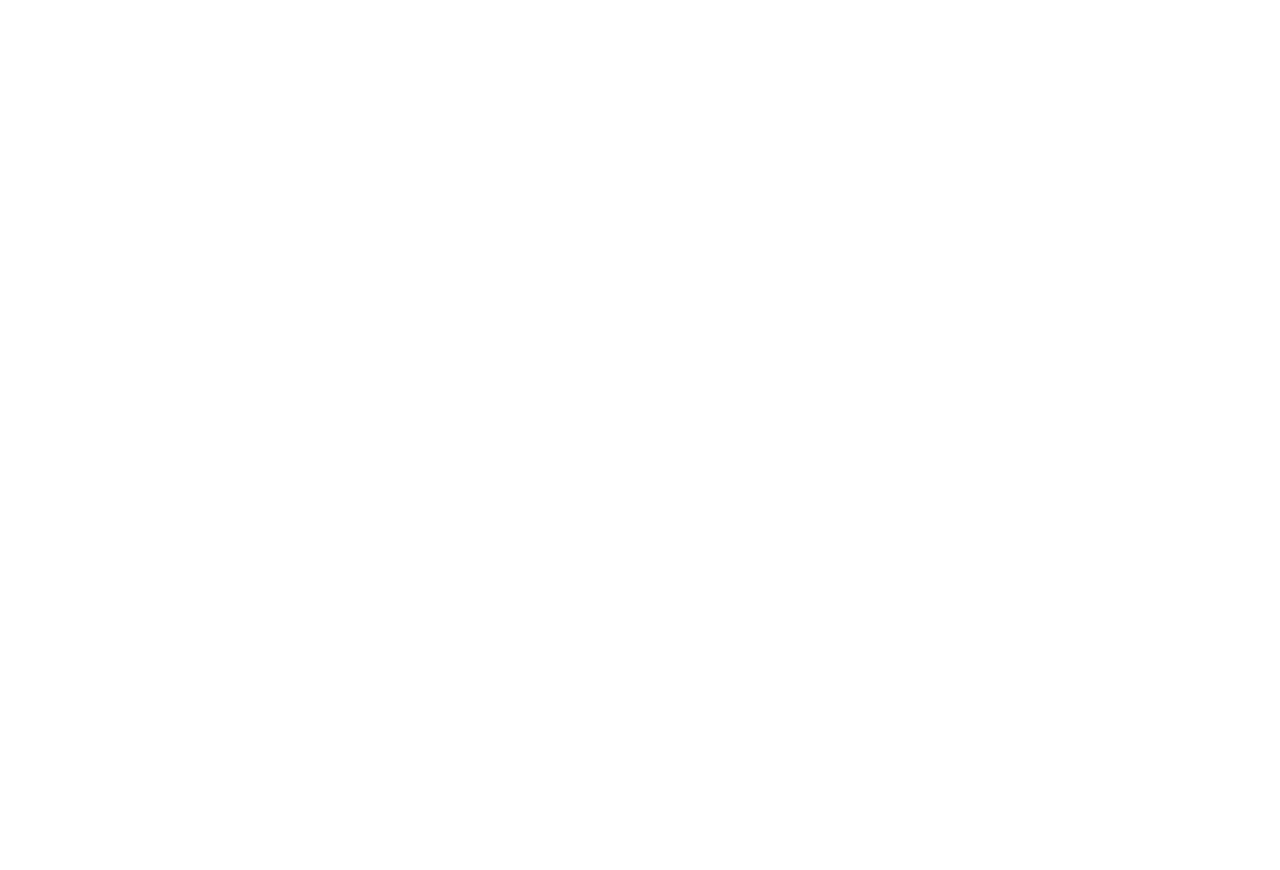
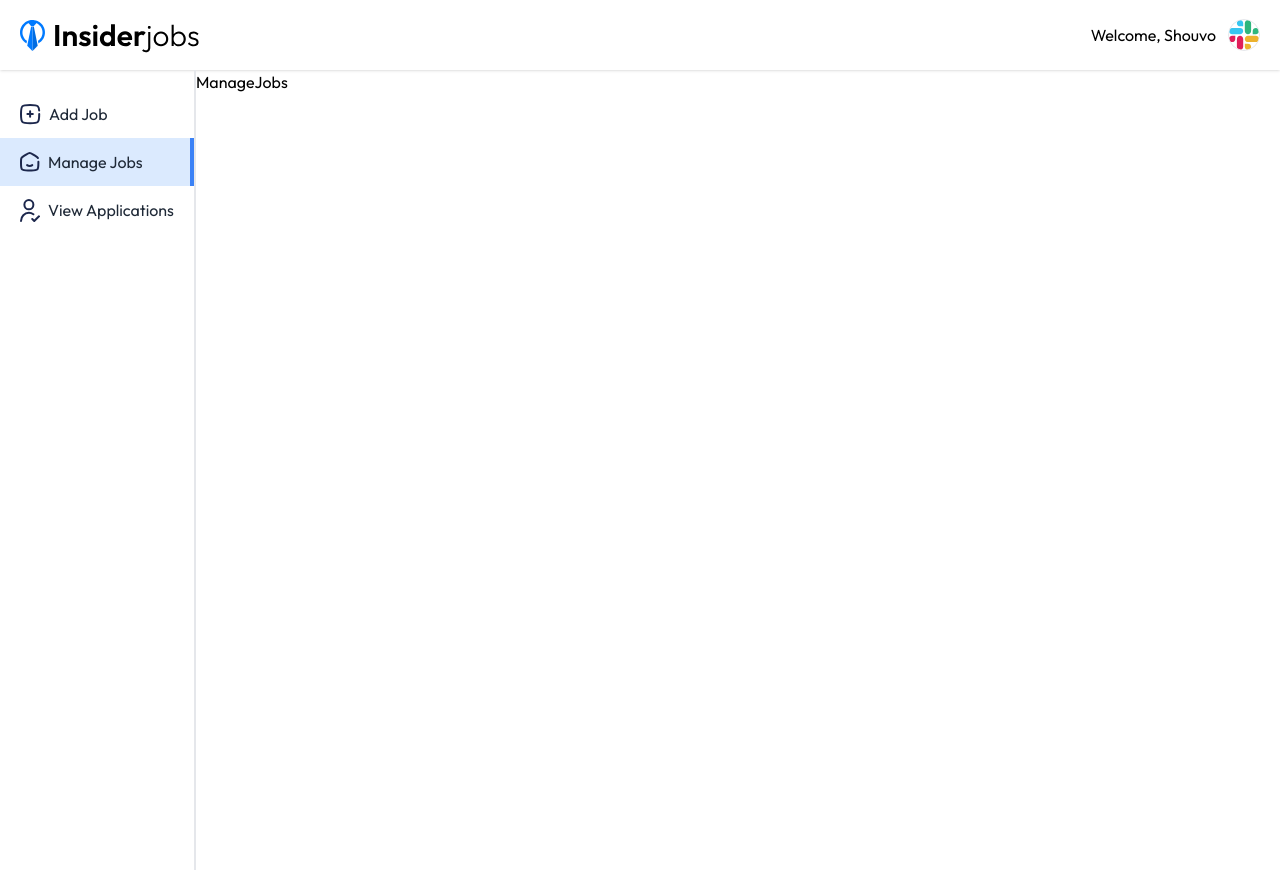
Before and after one commit to jahidulislam69/JobPortal, a React (Vite) app in the folder Client/: page /dashboard/manage-jobs in a window 1280 px wide. Before the commit this address had no page. Before the commit the page ends 800 px from the top, so only its background shows below. Built offline with nearby package versions, Linux system fonts and the light colour scheme.

Commit message:
created some new pages for recruiter and till now just created the dashboard

```diff
--- a/Client/src/App.jsx
+++ b/Client/src/App.jsx
@@ -5,6 +5,10 @@
 import Applications from './Pages/Applications'
 import { AppContext } from './context/AppContext'
 import RecruiterLogin from './components/RecruiterLogin'
+import Dashboard from './Pages/Dashboard'
+import AddJob from './Pages/AddJob'
+import ManageJobs from './Pages/ManageJobs'
+import ViewApplications from './Pages/ViewApplications'
 
 const App = () => {
   const {showRecruiterLogin} = useContext(AppContext)
@@ -15,6 +19,11 @@
         <Route path='/' element={<Home/>} />
         <Route path='/apply-job/:id' element={<ApplyJob/>} />
         <Route path='/applications' element={<Applications/>} />
+        <Route path='/dashboard' element={<Dashboard/>}>
+          <Route path='add-job' element={<AddJob/>} />
+          <Route path='manage-jobs' element={<ManageJobs/>} />
+          <Route path='view-applications' element={<ViewApplications/>} />
+        </Route>
       </Routes>
     </div>
   )
--- /dev/null
+++ b/Client/src/Pages/AddJob.jsx
@@ -0,0 +1,9 @@
+import React from 'react'
+
+const AddJob = () => {
+  return (
+    <div>AddJob</div>
+  )
+}
+
+export default AddJob
--- /dev/null
+++ b/Client/src/Pages/Dashboard.jsx
@@ -0,0 +1,58 @@
+import React from 'react'
+import { NavLink, Outlet, useNavigate } from 'react-router-dom'
+import { assets } from '../assets/assets'
+
+const Dashboard = () => {
+
+  const navigate = useNavigate()
+
+  return (
+    <div className='min-h-screen'>
+      {/* navbar for recruiter panel */}
+      <div className='shadow py-4'>
+        <div className='px-5 flex justify-between items-center'>
+          <img onClick={e=>navigate('/')} className='max-sm:w-32 cursor-pointer' src={assets.logo} alt="" />
+          <div className='flex items-center gap-3'>
+            <p className='max-sm:hidden'>Welcome, Shouvo</p>
+            <div className='relative group'>
+              <img className='w-8 border rounded-full' src={assets.company_icon} alt="" />
+                <div className='absolute hidden group-hover:block top-0 right-0 z-10 text-black rounded pt-12'>
+                  <ul className='list-none m-0 p-2 bg-white rounded-md border text-sm'>
+                    <li className='py-1 px-2 cursor-pointer pr-10'>Logout</li>
+                  </ul>
+                </div>
+            </div>
+          </div>
+        </div>
+      </div>
+
+      <div className='flex items-start'>
+        {/* Left sidebar with option to add job, manage jobs, and view applications */}
+        <div className='inline-block min-h-screen border-r-2'>
+          <ul className='flex flex-col items-start pt-5 text-gray-800'>
+            <NavLink className={({isActive})=>`flex items-center p-3 sm:px-5 gap-2 w-full hover:bg-gray-100 ${isActive && `bg-blue-100 border-r-4 border-blue-500`}`} to={'/dashboard/add-job'}>
+              <img className='min-w-4' src={assets.add_icon} alt="" />
+              <p className='max-sm:hidden'>Add Job</p>
+            </NavLink>
+            <NavLink  className={({isActive})=>`flex items-center p-3 sm:px-5 gap-2 w-full hover:bg-gray-100 ${isActive && `bg-blue-100 border-r-4 border-blue-500`}`} to={'/dashboard/manage-jobs'}>
+              <img className='min-w-4' src={assets.home_icon} alt="" />
+              <p className='max-sm:hidden'>Manage Jobs</p>
+            </NavLink>
+            <NavLink  className={({isActive})=>`flex items-center p-3 sm:px-5 gap-2 w-full hover:bg-gray-100 ${isActive && `bg-blue-100 border-r-4 border-blue-500`}`} to={'/dashboard/view-applications'}>
+              <img className='min-w-4' src={assets.person_tick_icon} alt="" />
+              <p className='max-sm:hidden'>View Applications</p>
+            </NavLink>
+          </ul>
+        </div>
+
+        <div>
+          <Outlet/>
+        </div>
+      </div>
+
+
+    </div>
+  )
+}
+
+export default Dashboard
--- /dev/null
+++ b/Client/src/Pages/ManageJobs.jsx
@@ -0,0 +1,9 @@
+import React from 'react'
+
+const ManageJobs = () => {
+  return (
+    <div>ManageJobs</div>
+  )
+}
+
+export default ManageJobs
--- /dev/null
+++ b/Client/src/Pages/ViewApplications.jsx
@@ -0,0 +1,9 @@
+import React from 'react'
+
+const ViewApplications = () => {
+  return (
+    <div>ViewApplications</div>
+  )
+}
+
+export default ViewApplications
--- a/Client/src/components/RecruiterLogin.jsx
+++ b/Client/src/components/RecruiterLogin.jsx
@@ -32,7 +32,7 @@
         <h1 className="text-center text-2xl text-neutral-700 font-medium">
           Recruiter {state}
         </h1>
-        <p className="text-sm">Welcome back! Please sign in to continue</p>
+        <p className="text-sm">Welcome back! Please {state} to continue</p>
         {state === "Sign Up" && isTextDataSubmited ? (
           <>
           <div className="flex items-center gap-4 my-10">
```
